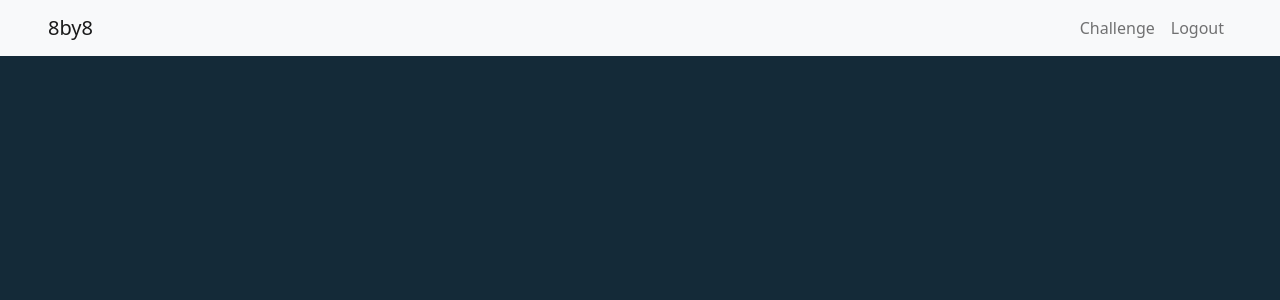
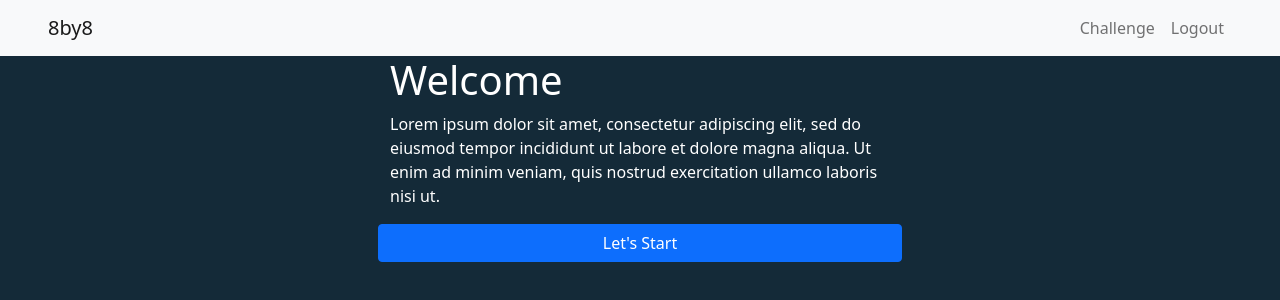
Before and after one commit to 8by8-org/web-app, a React (Create React App) app: page /playerwelcome in a window 1280 px wide. Shown: the top 300 px of the page. Built offline with nearby package versions, Linux system fonts and the light colour scheme; no server answers; sample sign-in values are in the browser's storage.

Commit message:
created welcome and actions page for player

```diff
--- /dev/null
+++ b/src/components/Actions.js
@@ -0,0 +1,32 @@
+import React from 'react'
+import { Row } from 'react-bootstrap'
+import { Button } from 'react-bootstrap'
+
+export default function Actions() {
+    return (
+        <div>
+            <Row>
+                <h1>Take Action</h1>
+            </Row>
+            <Row>
+                <p>Your actions matter towards better AAPI representation in our country.</p>
+            </Row>
+            <Row>
+                <img href="link to icon" alt="icon" />
+            </Row>
+            <Row>
+                <p>You're taking action for:</p>
+                <p>(Get challenger info from url)</p>
+            </Row>
+            <Row className="py-2">
+                <Button>Register to vote</Button>
+            </Row>
+            <Row className="py-2">
+                <Button>Get election reminders</Button>
+            </Row>
+            <Row className="py-2">
+                <Button>Take the challenge yourself</Button>
+            </Row>
+        </div>
+    )
+}
--- a/src/components/App.js
+++ b/src/components/App.js
@@ -7,7 +7,10 @@ import Login from './LoginPage';
 import Logout from './Logout';
 import PrivateRoute from './PrivateRoute';
 import SiteNavbar from './SiteNavbar';
+import PlayerWelcome from './PlayerWelcome';
 import './App.css';
+import Actions from './Actions';
+
 
 function App() {
     return (
@@ -22,6 +25,8 @@ function App() {
                                 <Route path='/login' component={Login} />
                                 <PrivateRoute path='/challenge' component={ChallengePage} />
                                 <PrivateRoute path='/logout' component={Logout} />
+                                <PrivateRoute path='/playerwelcome' component={PlayerWelcome} />
+                                <PrivateRoute path='/actions' component={Actions} />
                             </Switch>
                         </Router>
                     </div>
--- /dev/null
+++ b/src/components/PlayerWelcome.js
@@ -0,0 +1,20 @@
+import React from 'react'
+import { useHistory } from 'react-router'
+import { Button, Row } from 'react-bootstrap'
+
+export default function PlayerWelcome() {
+    const history = useHistory();
+    return (
+        <div>
+            <Row>
+                <h1>Welcome</h1>
+            </Row>
+            <Row>
+                <p>Lorem ipsum dolor sit amet, consectetur adipiscing elit, sed do eiusmod tempor incididunt ut labore et dolore magna aliqua. Ut enim ad minim veniam, quis nostrud exercitation ullamco laboris nisi ut.</p>
+            </Row>
+            <Row>
+                <Button onClick={() => {history.push("/actions")}}>Let's Start</Button>
+            </Row>
+        </div>
+    )
+}
```
